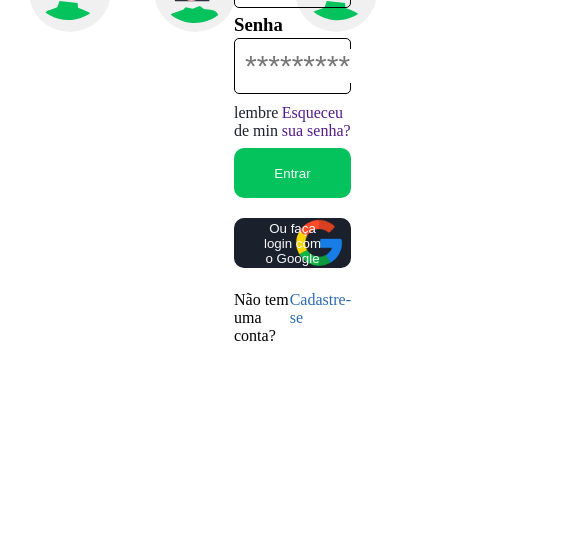
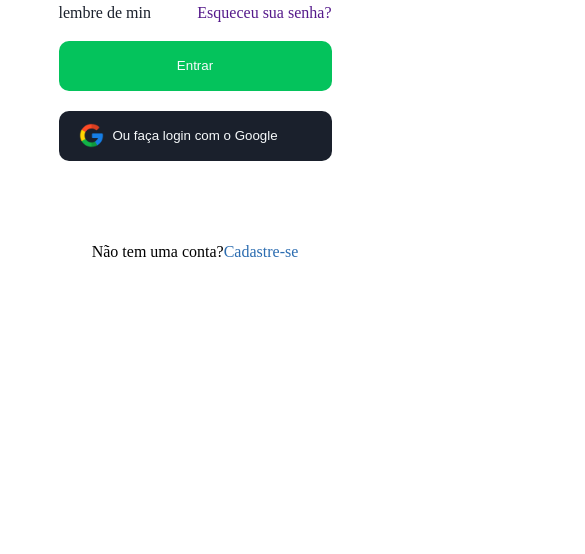
Before and after one commit to ViniciusHTSilva/desafio-4-login, a plain HTML site: page index.html in a window 390 px wide. Shown: the part 290-844 px from the top of the page, 585 px wide, since content can reach past the window. Drawn offline with Linux system fonts and the light colour scheme.

Commit message:
parte 5
Desafio concluido

```diff
--- /dev/null
+++ b/css/responsivo.css
@@ -0,0 +1,40 @@
+@media screen and  (max-width: 600px) {
+.img{
+    opacity: 0;
+}
+
+
+}
+
+@media screen and  (max-width: 600px) {
+    .login{
+     position: absolute;
+        left: 10%;
+        width: 70%;
+        height: 90%;
+        margin: 5%;
+    }
+
+    form input {
+        font-size: 18px;
+    }
+
+    .cadastro {
+        display: flex;
+        justify-content: center;
+        margin-top: 30%;
+      }
+
+      .button-login{
+        background-size: 25px 25px;
+        background-position: 20px;
+      }
+    }
+
+    @media screen and (max-height: 600px) {
+
+        .login{
+            height: 100%;
+        }
+
+    }
--- a/index.html
+++ b/index.html
@@ -6,6 +6,7 @@
     <meta name="viewport" content="width=device-width, initial-scale=1.0">
     <title>Login</title>
     <link rel="stylesheet" href="/css/index.css">
+    <link rel="stylesheet" href="/css/responsivo.css">
 </head>
 <body>
     <div class="container">
```
